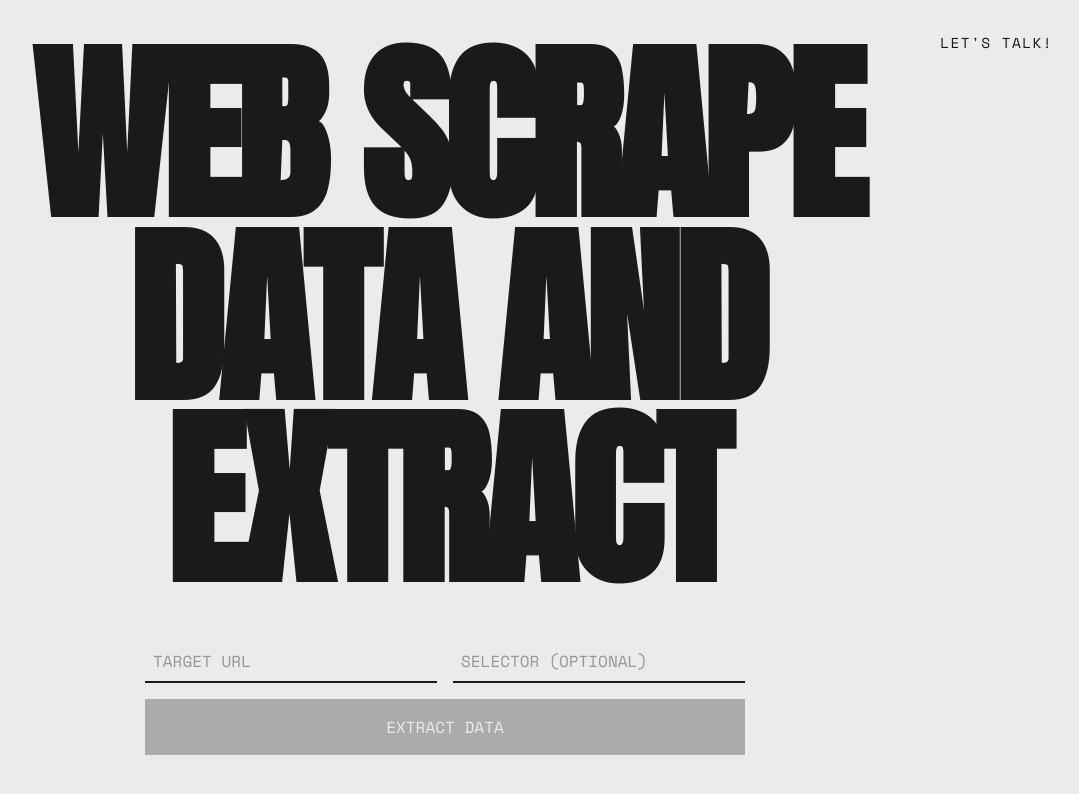
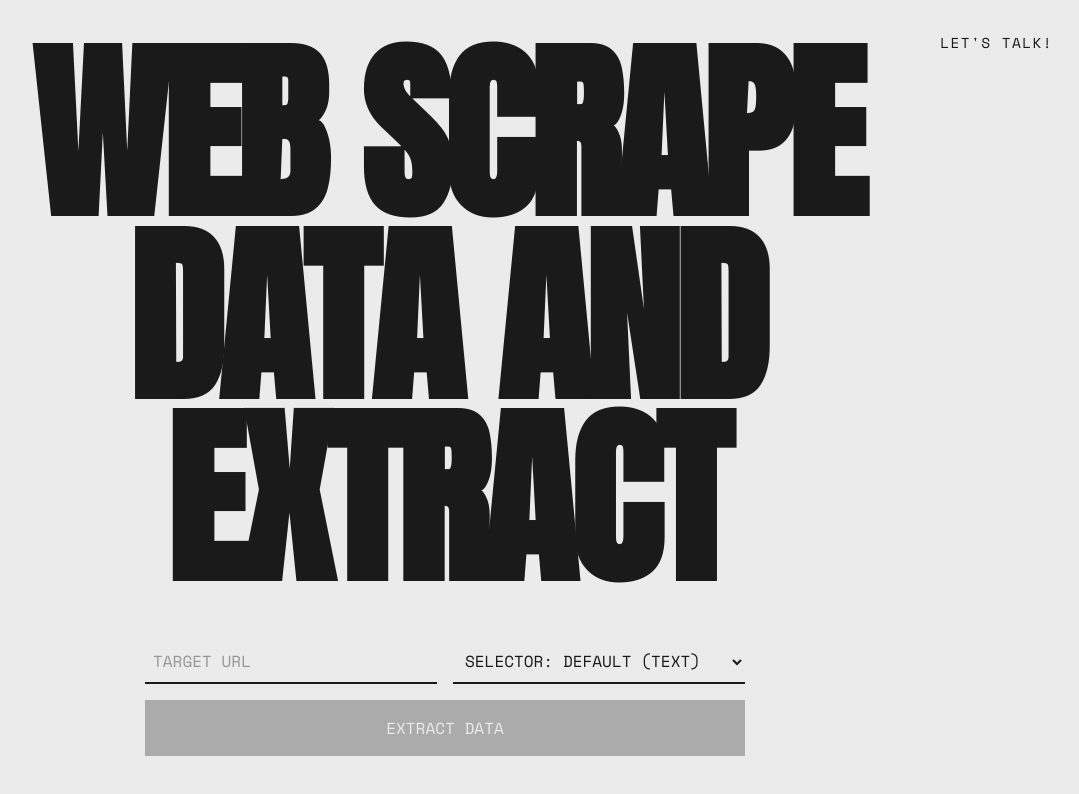
Before and after one commit to tusharathub/web-scraper, a React (Vite) app in the folder frontend/: page / in a window 1280 px wide. Shown: the top 794 px of the page, without its empty margins (195-1274 px from the left). Built offline with nearby package versions, Linux system fonts and the light colour scheme.

Commit message:
dropdown input selector

```diff
--- a/frontend/src/App.jsx
+++ b/frontend/src/App.jsx
@@ -63,13 +63,19 @@ function App() {
               onChange={(e) => setUrl(e.target.value)}
               required
             />
-            <input
-              type="text"
+            <select
               className="form-control"
-              placeholder="SELECTOR (OPTIONAL)"
               value={selector}
               onChange={(e) => setSelector(e.target.value)}
-            />
+            >
+              <option value="">SELECTOR: DEFAULT (TEXT)</option>
+              <option value="h1, h2, h3, h4, h5, h6">HEADINGS ONLY</option>
+              <option value="p">PARAGRAPHS ONLY</option>
+              <option value="a">LINKS (URLs)</option>
+              <option value="img">IMAGES</option>
+              <option value="table">TABLES</option>
+              <option value="ul, ol, li">LISTS</option>
+            </select>
           </div>
           <button type="submit" className="submit-btn" disabled={isLoading || !url}>
             {isLoading ? 'SCRAPING...' : 'EXTRACT DATA'}
```
